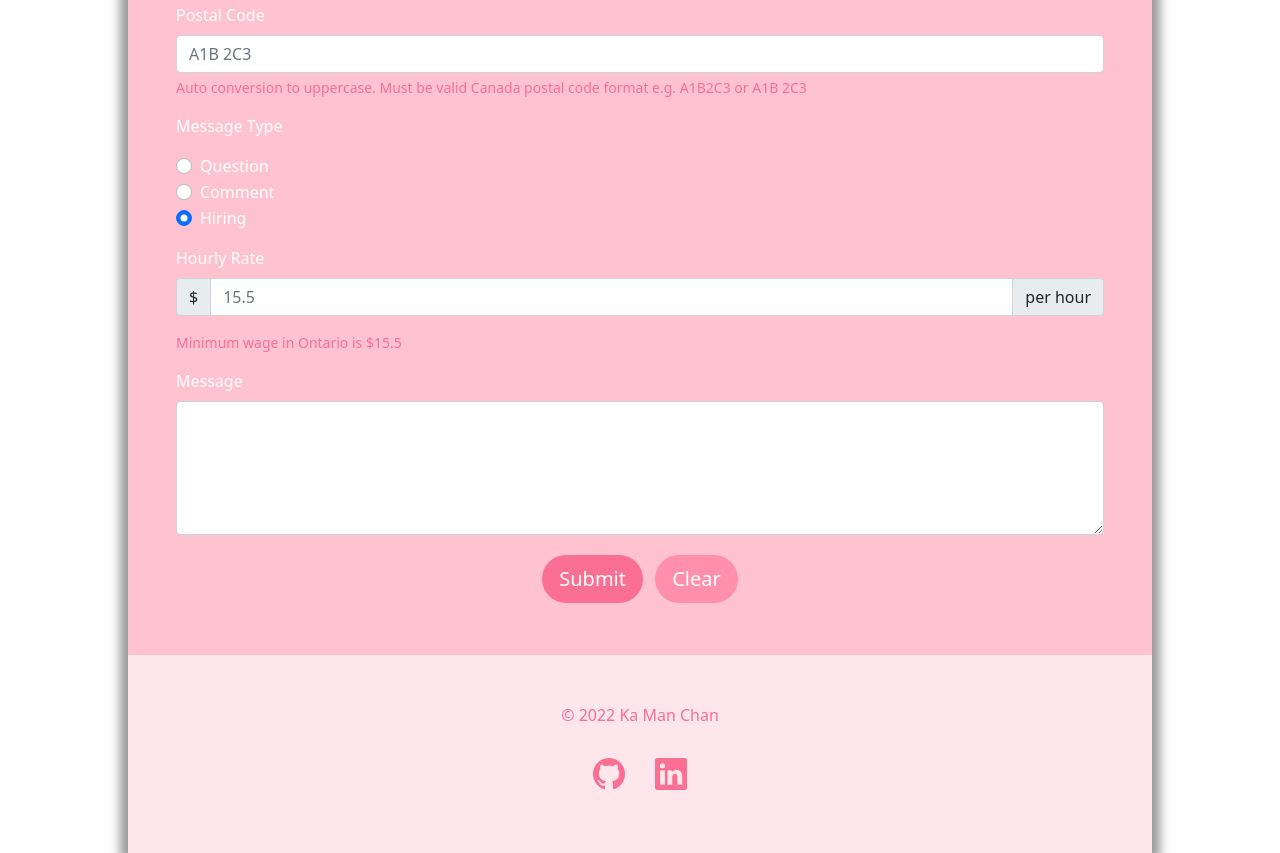
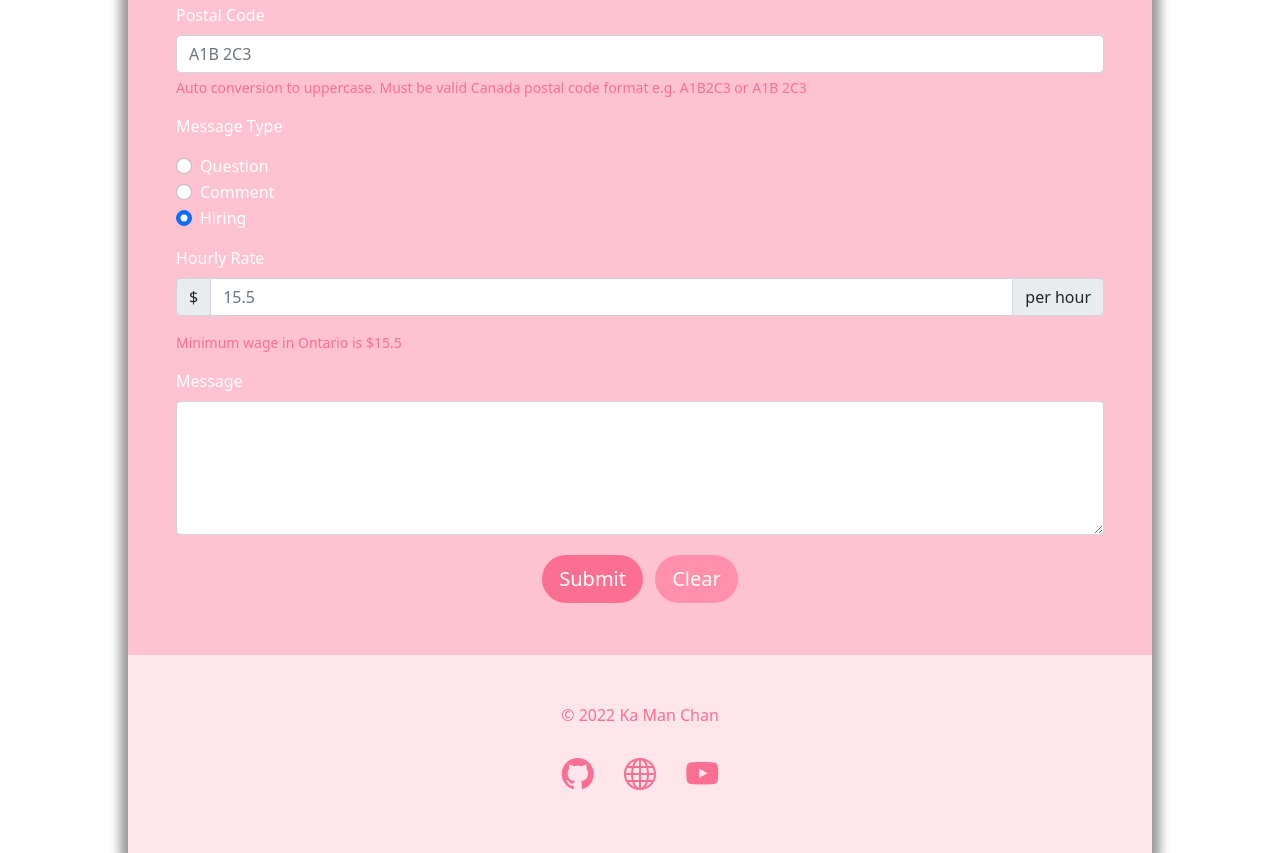
Before and after one commit to kchan132/kchan132.github.io, a plain HTML site: page index.html in a window 1280 px wide. Shown: the part 2396-3249 px from the top of the page. Drawn offline with nearby package versions, Linux system fonts and the light colour scheme.

Commit message:
Add YouTube video

```diff
--- a/index.html
+++ b/index.html
@@ -277,7 +277,8 @@
         <footer class="container-fluid p-5 text-white text-center palette5">
             <p class="text1">&copy; 2022 Ka Man Chan</p>
             <a href="https://github.com/kchan132" class="btn"><i class="bi bi-github bigIcon text1"></i></a>
-            <a href="https://ca.linkedin.com/" class="btn"><i class="bi bi-linkedin bigIcon text1"></i></a>
+            <a href="https://kchan132.github.io" class="btn"><i class="bi bi-globe bigIcon text1"></i></a>
+            <a href="https://youtu.be/bJvFqdGkYzc" class="btn"><i class="bi bi-youtube bigIcon text1"></i></a>
         </footer>
     </div>
 </body>
```
